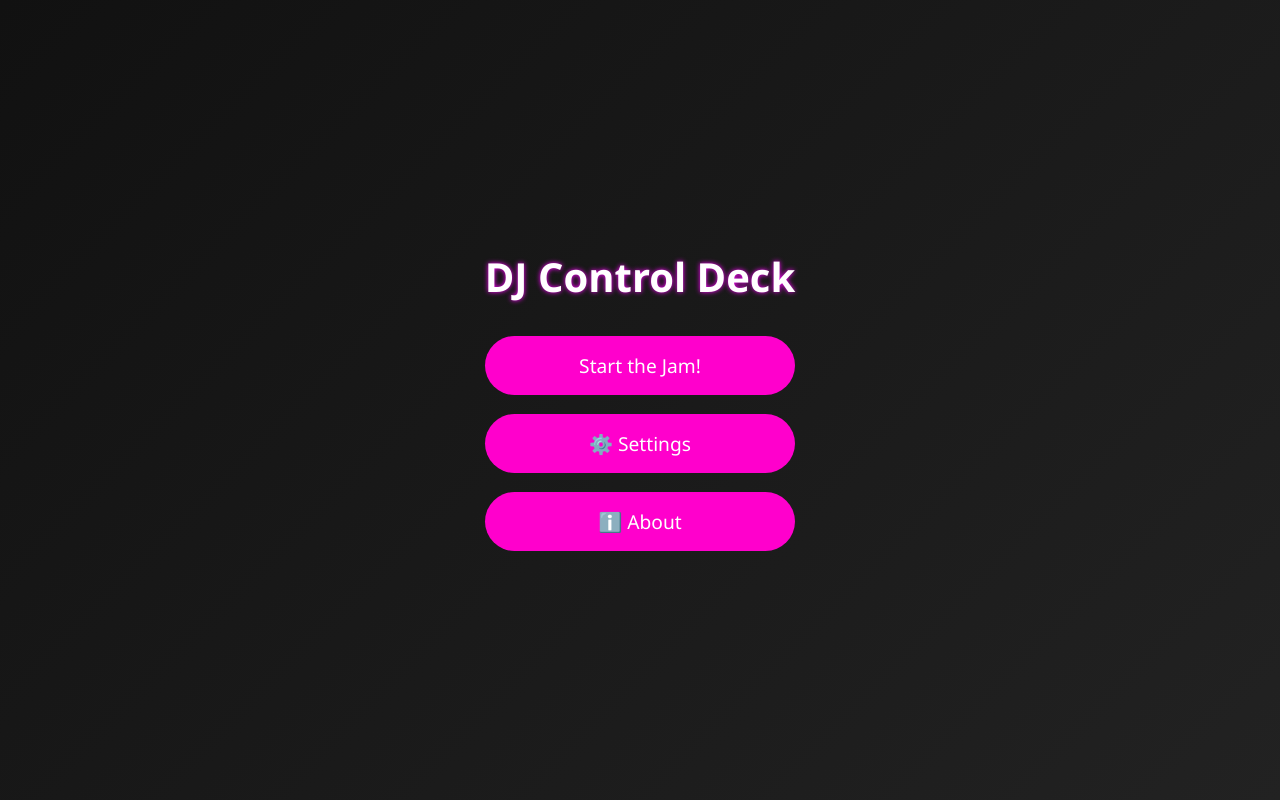
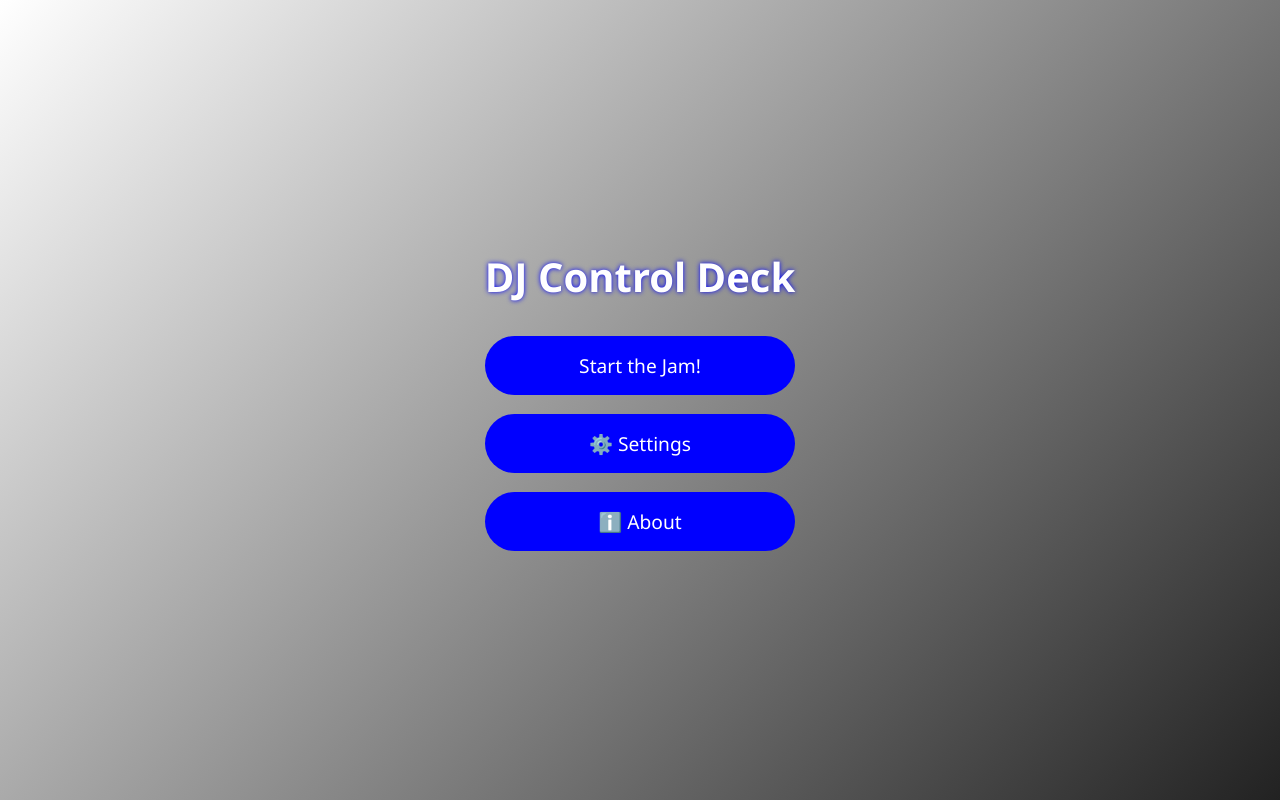
Before and after one commit to maxnchief/dj-turntable, a plain HTML site: page menu.html in a window 1280 px wide. Drawn offline with Linux system fonts and the light colour scheme.

Commit message:
changed menu colors

```diff
--- a/menu.css
+++ b/menu.css
@@ -7,7 +7,7 @@
 
 body {
   font-family: 'Segoe UI', sans-serif;
-  background: linear-gradient(135deg, #111, #222);
+  background: linear-gradient(135deg, white, #222);
   color: #fff;
   display: flex;
   align-items: center;
@@ -23,7 +23,7 @@ body {
 .title {
   font-size: 2.5rem;
   margin-bottom: 2rem;
-  text-shadow: 0 0 5px #ff00ff;
+  text-shadow: 0 0 5px blue;
 }
 
 .buttons {
@@ -33,7 +33,7 @@ body {
 }
 
 .menu-btn {
-  background: #ff00cc;
+  background: blue;
   color: white;
   text-decoration: none;
   padding: 1rem 2rem;
@@ -43,6 +43,6 @@ body {
 }
 
 .menu-btn:hover {
-  background: #ff66ff;
+  background: blue;
   transform: scale(1.05);
 }
--- a/menu.html
+++ b/menu.html
@@ -12,8 +12,8 @@
 
     <div class="buttons">
       <a href="turntable.html" class="menu-btn"> Start the Jam!</a>
-      <a href="#" class="menu-btn">⚙️ Settings</a>
-      <a href="#" class="menu-btn">ℹ️ About</a>
+      <a href="#" class="menu-btn">⚙️ Settings</a> <!-- not sure what to put in here yet. -->
+      <a href="README.md" class="menu-btn">ℹ️ About</a>
     </div>
   </div>
 </body>
```
